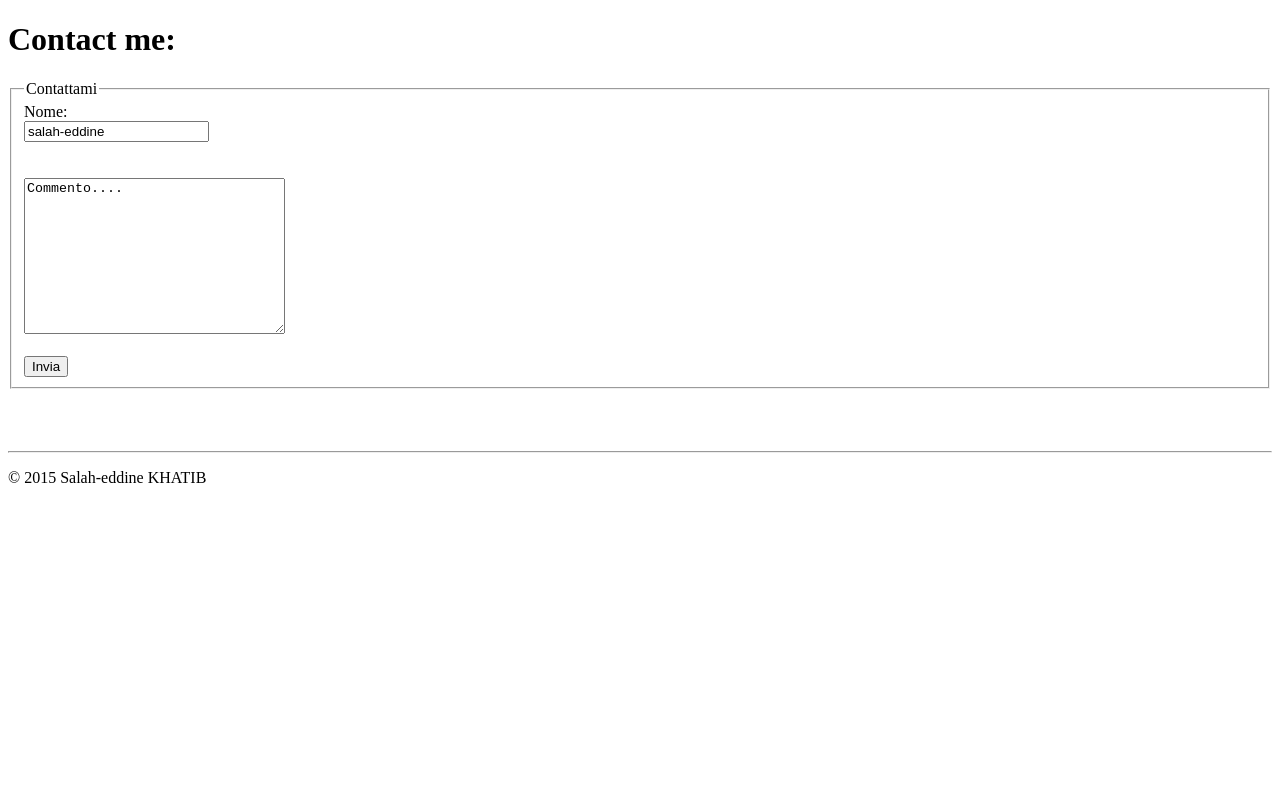
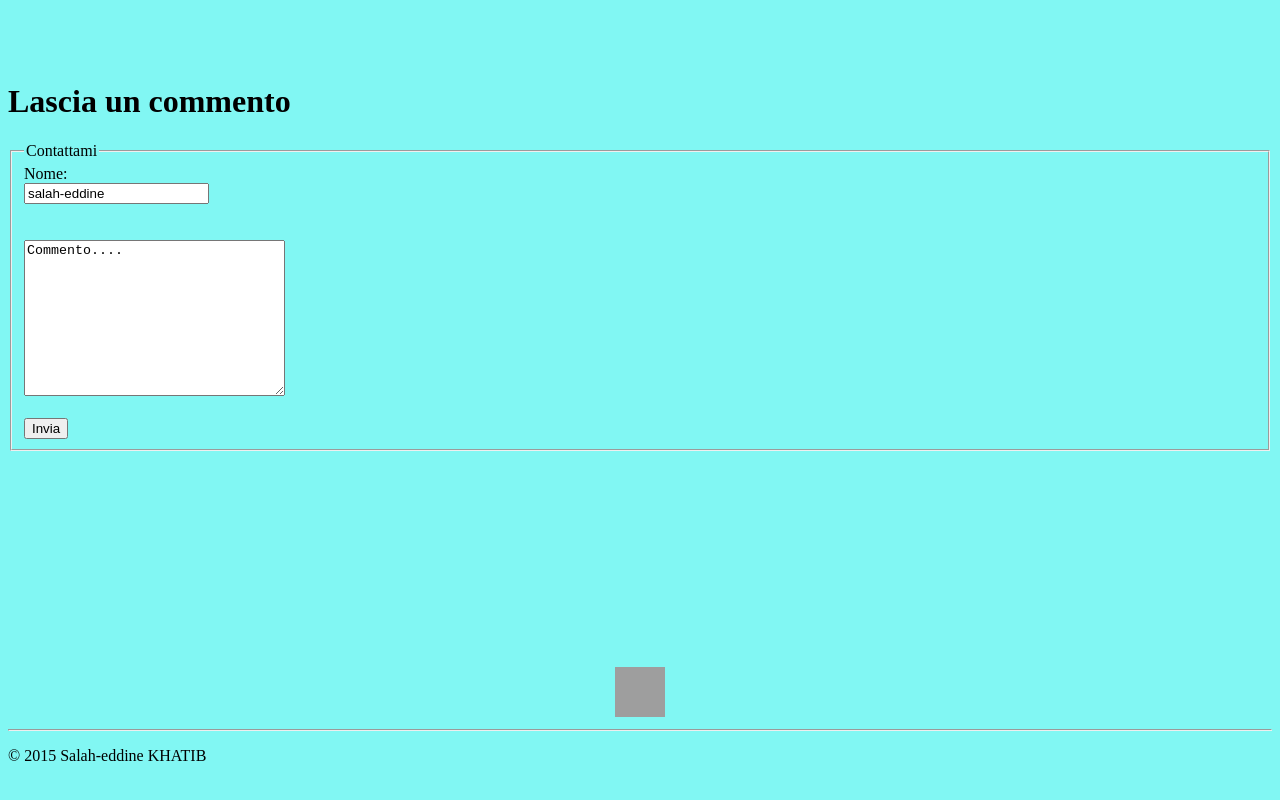
Before and after one commit to khatiboss/Analista_Programmatore_Mobile, a plain HTML site: page HTML/Contact.html in a window 1280 px wide. Drawn offline with Linux system fonts and the light colour scheme; grey boxes are pictures that could not be loaded.

Commit message:
Update Contact.html

```diff
--- a/HTML/Contact.html
+++ b/HTML/Contact.html
@@ -1,16 +1,16 @@
 <!DOCTYPE html>
 <html lang="it">
 <head>
-	<title>Contact me</title>
+	<title>Lascia un commento</title>
 	<meta charset="utf-8">
 	<meta name="viewport" content="width=device-width,initial-scale=1">
 	<!--[if lt IE 9]>
 	<script src="https://cdnjs.cloudflare.com/ajax/libs/html5shiv/3.7.3/html5shiv.js"></script>
 	<![endif]-->
 </head>
-<body>
-
-<h1>Contact me:</h1>
+<body bgcolor="#81F7F3">
+<br><br><br>
+<h1>Lascia un commento</h1>
 <form action="action_page.php">
   <fieldset>
     <legend>Contattami</legend>
@@ -28,7 +28,12 @@ Commento....
   </fieldset>
 </form>
 
-<br><br><br>
+<br><br><br><br><br><br><br><br><br><br><br><br>
+<center>
+<a href="./index.html">
+<img width="50px" height="50px" src="https://encrypted-tbn1.gstatic.com/images?q=tbn:ANd9GcTHp6NP45CYsAJxvUhUOzf5B5sBgC2aJJ9ul3Q3a6KQbm-ZSdds5Q" border="0">
+</a>
+</center>
 	<hr>
 <footer role="contentinfo">
 		<p>&copy; 2015 Salah-eddine KHATIB</p>
```
